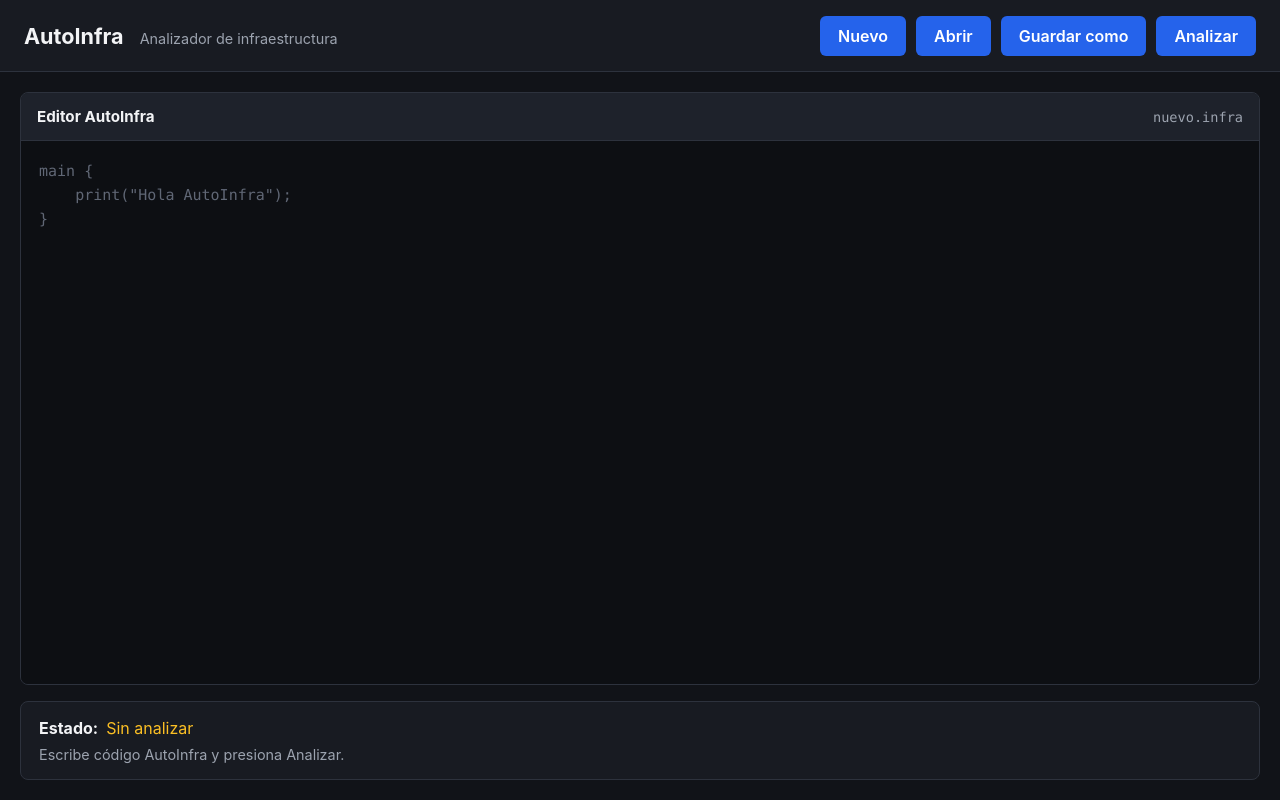
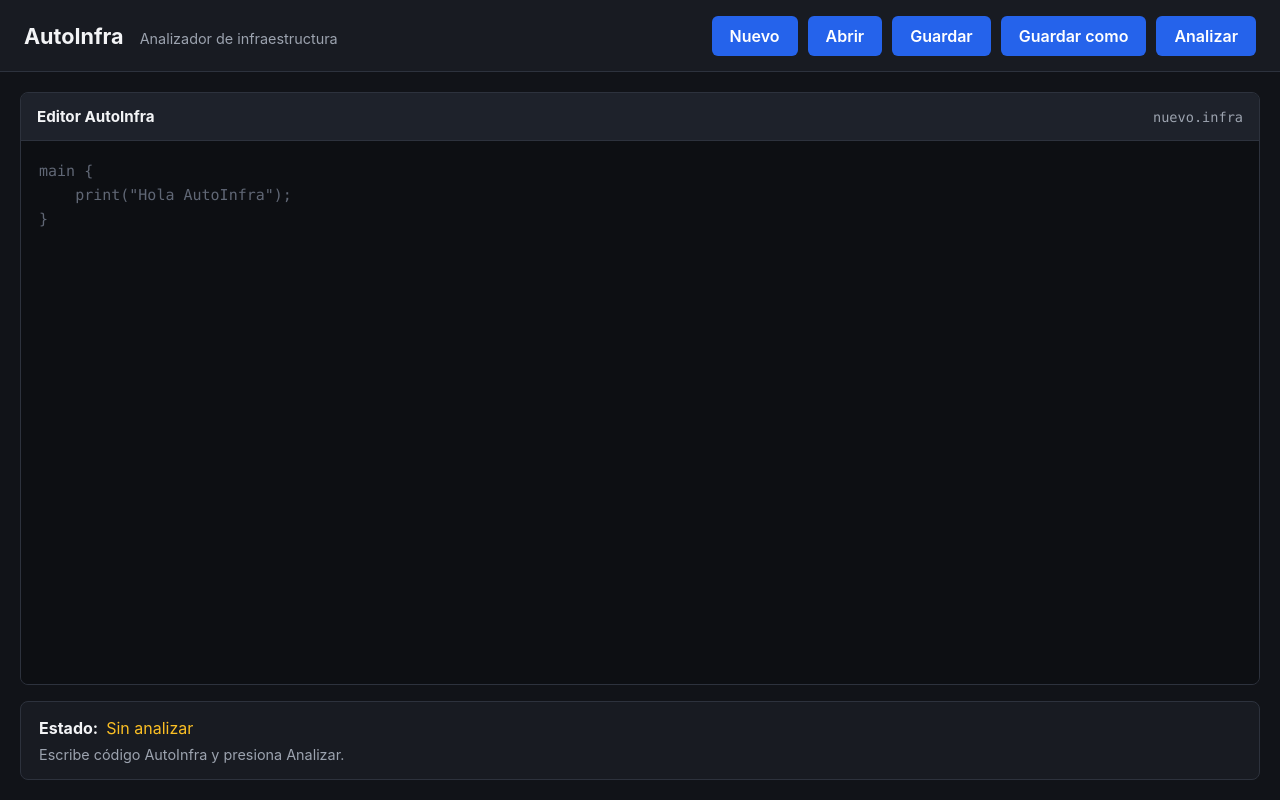
Before and after one commit to julioalvarado202307764/OLC1_Proyecto2_202307764, a React (Vite) app in the folder Frontend/: page / in a window 1280 px wide. Built offline with nearby package versions, Linux system fonts and the light colour scheme.

Commit message:
feat: agregar guardado de archivos infra

```diff
--- a/Frontend/src/App.tsx
+++ b/Frontend/src/App.tsx
@@ -99,6 +99,12 @@ function App() {
         }
     }
 
+    function manejarGuardar(): void {
+        descargarArchivoInfra(
+            codigo,
+            nombreArchivo
+        );
+    }
     function manejarGuardarComo(): void {
         const nombreIngresado =
             window.prompt(
@@ -180,6 +186,7 @@ function App() {
                 onOpen={(archivo) => {
                     void manejarAbrir(archivo);
                 }}
+                onSave={manejarGuardar}
                 onSaveAs={manejarGuardarComo}
                 onAnalyze={() => {
                     void manejarAnalisis();
--- a/Frontend/src/components/Toolbar.tsx
+++ b/Frontend/src/components/Toolbar.tsx
@@ -6,6 +6,7 @@ import {
 interface ToolbarProps {
     onNew: () => void;
     onOpen: (archivo: File) => void;
+    onSave: () => void;
     onAnalyze: () => void;
     onSaveAs: () => void;
     analizando: boolean;
@@ -15,6 +16,7 @@ interface ToolbarProps {
 export function Toolbar({
     onNew,
     onOpen,
+    onSave,
     onSaveAs,
     onAnalyze,
     analizando
@@ -77,6 +79,14 @@ export function Toolbar({
                 <button
                     type="button"
                     className="primary-button"
+                    onClick={onSave}
+                    disabled={analizando}
+                >
+                    Guardar
+                </button>
+                <button
+                    type="button"
+                    className="primary-button"
                     onClick={onSaveAs}
                     disabled={analizando}
                 >
```
